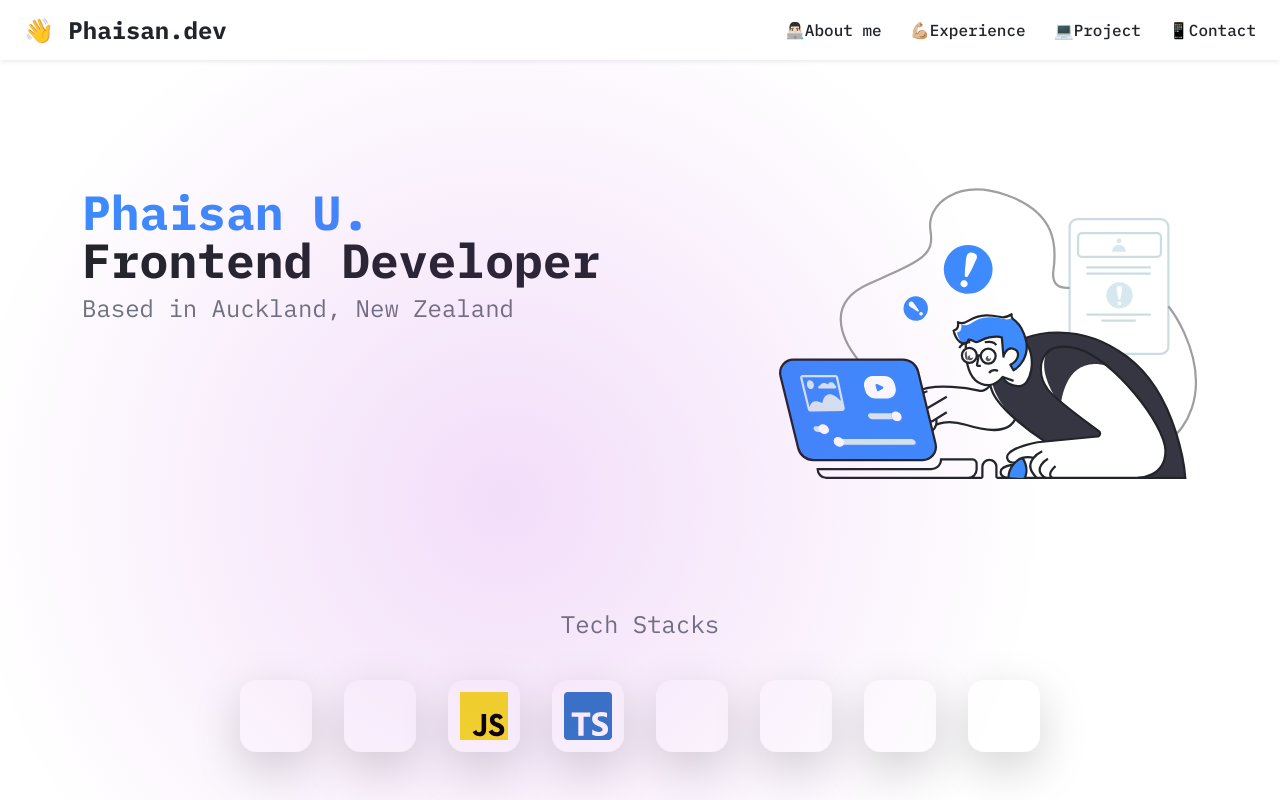
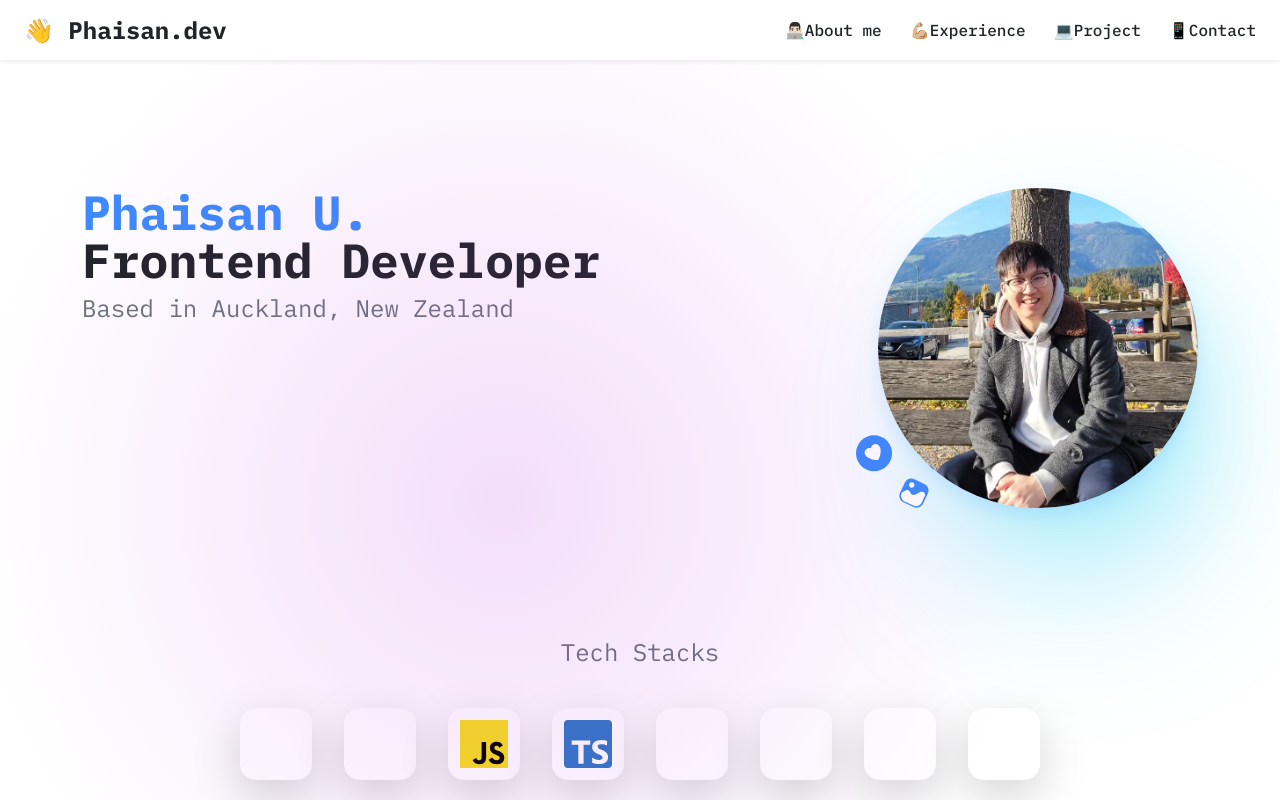
Before and after one commit to pha1san/phaisan.dev, a Next.js app: page / in a window 1280 px wide. Shown: the top 800 px of the page. Built offline with nearby package versions, Linux system fonts and the light colour scheme; some icons are missing.

Commit message:
change img and add animate

```diff
--- a/features/Landing.tsx
+++ b/features/Landing.tsx
@@ -1,5 +1,8 @@
+"use client";
 import clsx from "clsx";
+import { m } from "framer-motion";
 
+import { varContainer, varFade } from "@/components/animate";
 import SectionContainer from "@/components/SectionContainer";
 import SocialLinkButton from "@/components/SocialLinkButton";
 import TechStacksWrapper from "@/components/TechStacksWrapper";
@@ -7,22 +10,36 @@ import TechStacksWrapper from "@/components/TechStacksWrapper";
 export default function Landing() {
   return (
     <SectionContainer className="flex flex-col justify-center">
-      <div
+      <m.div
         className={clsx(
           "flex flex-col-reverse items-center justify-between gap-20 pt-14",
           "md:flex-row md:items-start md:pt-32"
         )}
+        initial="initial"
+        whileInView="animate"
+        viewport={{ once: true, amount: 0.3 }}
+        variants={varContainer()}
       >
-        <div>
+        <m.div variants={varFade().inUp}>
           <h1 className="text-3xl font-bold leading-[62px] md:text-5xl">
             <span className="text-blue-400">Phaisan U.</span> <br />
             Frontend Developer
           </h1>
           <p className="mt-2 text-lg text-gray-600 md:text-2xl">Based in Auckland, New Zealand </p>
-          <SocialLinkButton className="mt-5" />
-        </div>
-        <img src="/assets/images/landing.svg" alt={""} className="md:w-[min(45%,420px)]" />
-      </div>
+          <SocialLinkButton className="mt-5 md:mt-28 " />
+        </m.div>
+        {/* <m.img variants={varFade().inUp} src="/assets/images/landing.svg" alt={""} className="md:w-[min(45%,420px)]" /> */}
+        <m.div className="relative w-3/5 md:w-[min(45%,320px)]" variants={varFade().inUp}>
+          <m.img whileHover={{ scale: 1.1 }} src="/me.jpg" alt="Phaisan" className="box-shadow-3 rounded-full" />
+          <m.img
+            src="/assets/icons/picIconSet.svg"
+            alt="icons"
+            className="absolute bottom-0 left-[-22px] z-[-1]"
+            variants={varFade().inRight}
+          />
+          <div className="bg-blur absolute inset-y-0 right-0 z-[-2] w-2/3 translate-x-[-10%] translate-y-[35%] rounded-full" />
+        </m.div>
+      </m.div>
       <TechStacksWrapper />
     </SectionContainer>
   );
```
